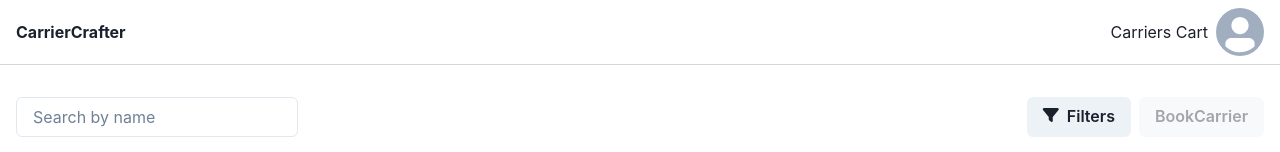
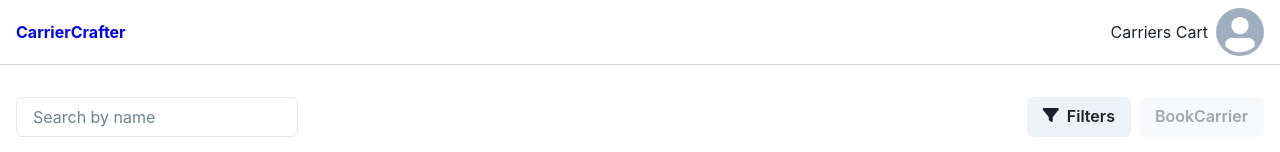
Before and after one commit to imnayakshubham/CarrierCrafter, a React (Vite) app: page / in a window 1280 px wide. In both pictures the pointer is over the link "CarrierCrafter". Shown: the top 152 px of the page. Built offline with nearby package versions, Linux system fonts and the light colour scheme; no server answers.

Commit message:
fix: link color

```diff
--- a/src/components/Navbar/Navbar.css
+++ b/src/components/Navbar/Navbar.css
@@ -28,3 +28,7 @@
 .navbar_logo {
     font-weight: bolder;
 }
+
+a:hover {
+    color: #0000EE;
+}
```
